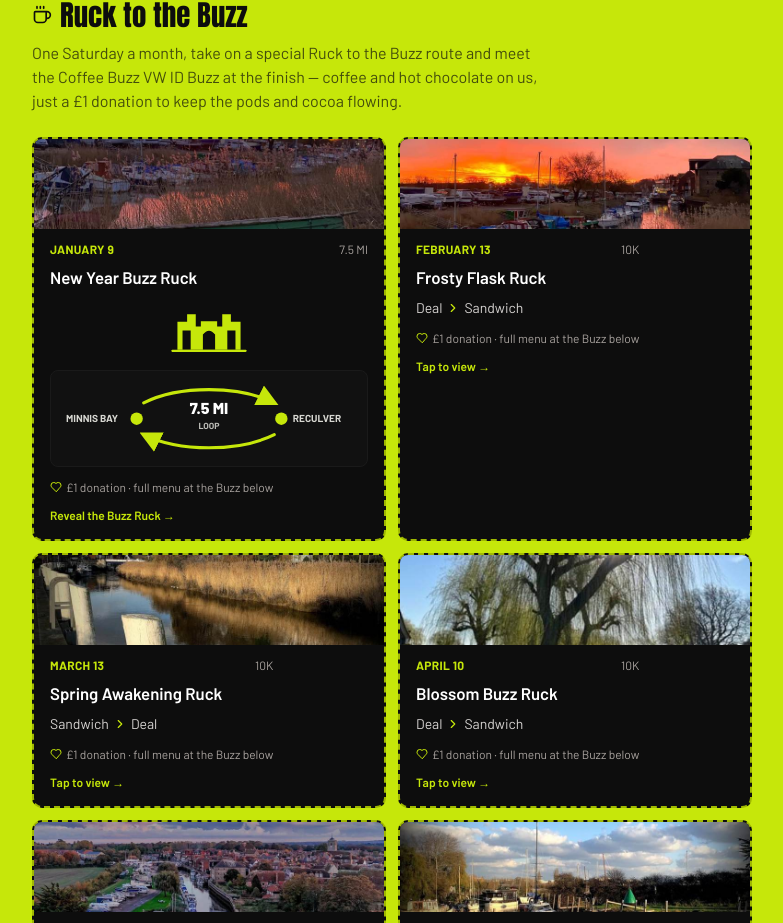
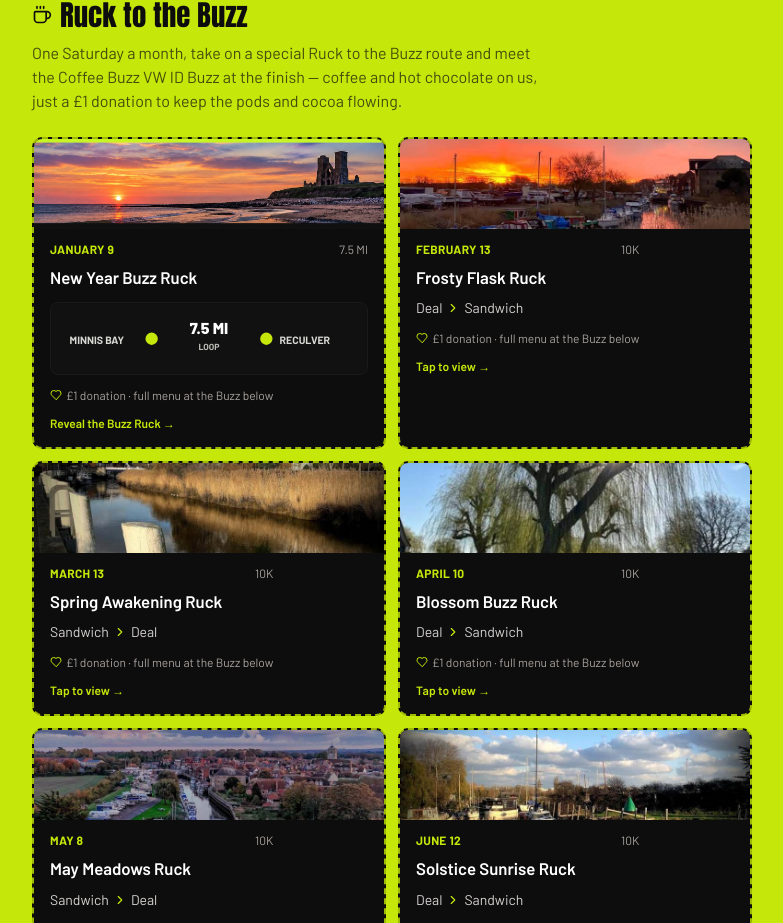
Before and after one commit to karenjgroom-a11y/ruck-500, a React (Vite) app: page / in a window 1280 px wide. Shown: the part 1690-2613 px from the top of the page, without its empty margins (248-1031 px from the left). Built offline with nearby package versions, Linux system fonts and the light colour scheme.

Commit message:
RUCK 500 V1.9.1 January card and flow update

```diff
--- a/package.json
+++ b/package.json
@@ -1,7 +1,7 @@
 {
   "name": "ruck-500-2027",
   "private": true,
-  "version": "1.9.0",
+  "version": "1.9.1",
   "type": "module",
   "scripts": {
     "dev": "vite",
--- a/src/App.jsx
+++ b/src/App.jsx
@@ -38,7 +38,7 @@ const MONTH_NAMES = [
 
 // One "Ruck to the Buzz" Saturday per month — 10km, alternating Sandwich <-> Deal
 const EVENTS = [
-  { month: 0, day: 9,  name: "New Year Buzz Ruck",     from: "Minnis Bay", to: "Reculver", scene: "bay", drink: "cocoa", photo: EVENT_PHOTO_1, distanceKm: 12, loop: true, integrated: true },
+  { month: 0, day: 9,  name: "New Year Buzz Ruck",     from: "Minnis Bay", to: "Reculver", scene: "bay", drink: "cocoa", photo: "/reculver-towers-sunset.jpg", distanceMiles: 7.5, loop: true, integrated: true },
   { month: 1, day: 13, name: "Frosty Flask Ruck",       from: "Deal",     to: "Sandwich", scene: "pier", drink: "cocoa",  photo: EVENT_PHOTO_2 },
   { month: 2, day: 13, name: "Spring Awakening Ruck",   from: "Sandwich", to: "Deal",     scene: "bay",  drink: "coffee", photo: EVENT_PHOTO_5 },
   { month: 3, day: 10, name: "Blossom Buzz Ruck",       from: "Deal",     to: "Sandwich", scene: "pier", drink: "coffee", photo: EVENT_PHOTO_4 },
@@ -1294,37 +1294,23 @@ export default function RuckChallenge() {
                   <span style={{ color: LIME }} className="text-xs font-bold uppercase tracking-wide">
                     {MONTH_NAMES[e.month]} {e.day}
                   </span>
-                  <span className="text-stone-400 text-xs">{e.integrated ? "7.5 MI" : (e.distanceKm ? `${e.distanceKm}K` : "10K")}</span>
+                  <span className="text-stone-400 text-xs">{e.integrated ? `${e.distanceMiles} MI` : "10K"}</span>
                 </div>
                 <span className="text-white font-semibold" style={{ fontSize: "1.05rem" }}>{e.name}</span>
                 {e.loop ? (
                   <>
-                    <div className="flex justify-center mt-1" aria-hidden="true">
-                      <svg viewBox="0 0 180 110" width="92" height="56" style={{ display: "block" }}>
-                        <path d="M28 94 L28 39 L47 39 L47 24 L64 24 L64 94 Z M116 94 L116 24 L133 24 L133 39 L152 39 L152 94 Z M64 94 L64 48 L74 48 L74 38 L106 38 L106 48 L116 48 L116 94 Z" fill={LIME} />
-                        <path d="M38 94 V56 H54 V94 Z M126 94 V56 H142 V94 Z M78 94 V64 Q90 49 102 64 V94 Z" fill={INK} />
-                        <path d="M18 96 H162" stroke={LIME} strokeWidth="4" strokeLinecap="round" />
-                      </svg>
-                    </div>
-                    <div
-                    className="mt-1 rounded-lg px-2 py-2"
+<div
+                    className="mt-1 rounded-lg px-2 py-1"
                     style={{ border: `1px solid ${CHARCOAL}`, background: "#111" }}
                     aria-label={`${e.distanceKm} kilometre loop from ${e.from} to ${e.to} and back`}
                   >
-                    <svg viewBox="0 0 340 90" width="100%" role="img" aria-hidden="true" style={{ display: "block", maxWidth: "100%" }}>
-                      <defs>
-                        <marker id="buzz-loop-arrow" markerWidth="7" markerHeight="7" refX="5.5" refY="3.5" orient="auto">
-                          <path d="M0,0 L7,3.5 L0,7 Z" fill={LIME} />
-                        </marker>
-                      </defs>
-                      <path d="M96 27 C136 7 204 7 244 27" fill="none" stroke={LIME} strokeWidth="3.5" strokeLinecap="round" markerEnd="url(#buzz-loop-arrow)" />
-                      <path d="M244 63 C204 83 136 83 96 63" fill="none" stroke={LIME} strokeWidth="3.5" strokeLinecap="round" markerEnd="url(#buzz-loop-arrow)" />
-                      <circle cx="88" cy="45" r="7" fill={LIME} />
-                      <circle cx="252" cy="45" r="7" fill={LIME} />
-                      <text x="8" y="49" fill="#D8D8D2" fontSize="11.5" fontWeight="700">MINNIS BAY</text>
-                      <text x="265" y="49" fill="#D8D8D2" fontSize="11.5" fontWeight="700">RECULVER</text>
-                      <text x="170" y="40" fill="white" fontSize="18" fontWeight="800" textAnchor="middle">7.5 MI</text>
-                      <text x="170" y="57" fill="#BDBDB8" fontSize="10" fontWeight="700" textAnchor="middle">LOOP</text>
+                    <svg viewBox="0 0 340 72" width="100%" role="img" aria-label="Minnis Bay to Reculver, 7.5 mile loop" style={{ display: "block", maxWidth: "100%" }}>
+                      <text x="12" y="42" fill="#D8D8D2" fontSize="12" fontWeight="700">MINNIS BAY</text>
+                      <circle cx="105" cy="36" r="7" fill={LIME} />
+                      <text x="170" y="31" fill="white" fontSize="18" fontWeight="800" textAnchor="middle">7.5 MI</text>
+                      <text x="170" y="49" fill="#BDBDB8" fontSize="10" fontWeight="700" textAnchor="middle">LOOP</text>
+                      <circle cx="235" cy="36" r="7" fill={LIME} />
+                      <text x="250" y="42" fill="#D8D8D2" fontSize="12" fontWeight="700">RECULVER</text>
                     </svg>
                   </div>
                   </>
--- a/src/BuzzEvent.jsx
+++ b/src/BuzzEvent.jsx
@@ -13,7 +13,6 @@ const EVENT = {
   id: "jan2027",
   name: "New Year Buzz Ruck",
   route: "Minnis Bay → Reculver → Minnis Bay",
-  distanceKm: 12,
   distanceMiles: 7.5,
   dateStr: "9 January 2027",
   meetPoint: "Minnis Bay Car Park",
@@ -150,35 +149,15 @@ function fmtElapsed(ms) {
 }
 
 
-function ReculverTowersGraphic({ compact = false }) {
-  const w = compact ? 110 : 170;
-  const h = compact ? 66 : 102;
-  return (
-    <svg viewBox="0 0 180 110" width={w} height={h} role="img" aria-label="Stylised Reculver Towers" style={{ display: "block", maxWidth: "100%", margin: "0 auto" }}>
-      <path d="M28 94 L28 39 L47 39 L47 24 L64 24 L64 94 Z M116 94 L116 24 L133 24 L133 39 L152 39 L152 94 Z M64 94 L64 48 L74 48 L74 38 L106 38 L106 48 L116 48 L116 94 Z" fill={LIME} />
-      <path d="M38 94 V56 H54 V94 Z M126 94 V56 H142 V94 Z M78 94 V64 Q90 49 102 64 V94 Z" fill={INK} opacity="0.96" />
-      <rect x="83" y="47" width="14" height="9" rx="1" fill={INK} opacity="0.96" />
-      <path d="M18 96 H162" stroke={LIME} strokeWidth="4" strokeLinecap="round" />
-    </svg>
-  );
-}
-
 function LoopGraphic() {
   return (
-    <svg viewBox="0 0 360 118" width="100%" role="img" aria-label="7.5 mile loop from Minnis Bay to Reculver and back" style={{ display: "block", maxWidth: "100%" }}>
-      <defs>
-        <marker id="event-loop-arrow" markerWidth="8" markerHeight="8" refX="6" refY="4" orient="auto">
-          <path d="M0,0 L8,4 L0,8 Z" fill={LIME} />
-        </marker>
-      </defs>
-      <path d="M108 34 C148 8 212 8 252 34" fill="none" stroke={LIME} strokeWidth="4" strokeLinecap="round" markerEnd="url(#event-loop-arrow)" />
-      <path d="M252 82 C212 108 148 108 108 82" fill="none" stroke={LIME} strokeWidth="4" strokeLinecap="round" markerEnd="url(#event-loop-arrow)" />
-      <circle cx="98" cy="58" r="9" fill={LIME} />
-      <circle cx="262" cy="58" r="9" fill={LIME} />
-      <text x="8" y="62" fill={CREAM} fontSize="12" fontWeight="700">MINNIS BAY</text>
-      <text x="278" y="62" fill={CREAM} fontSize="12" fontWeight="700">RECULVER</text>
-      <text x="180" y="54" fill="white" fontSize="22" fontWeight="800" textAnchor="middle">7.5 MI</text>
-      <text x="180" y="74" fill="#BDBDB8" fontSize="11" fontWeight="700" textAnchor="middle">LOOP</text>
+    <svg viewBox="0 0 360 76" width="100%" role="img" aria-label="Minnis Bay to Reculver, 7.5 mile loop" style={{ display: "block", maxWidth: "100%" }}>
+      <text x="10" y="45" fill={CREAM} fontSize="12" fontWeight="700">MINNIS BAY</text>
+      <circle cx="112" cy="38" r="8" fill={LIME} />
+      <text x="180" y="33" fill="white" fontSize="22" fontWeight="800" textAnchor="middle">7.5 MI</text>
+      <text x="180" y="54" fill="#BDBDB8" fontSize="11" fontWeight="700" textAnchor="middle">LOOP</text>
+      <circle cx="248" cy="38" r="8" fill={LIME} />
+      <text x="263" y="45" fill={CREAM} fontSize="12" fontWeight="700">RECULVER</text>
     </svg>
   );
 }
@@ -191,9 +170,6 @@ export default function BuzzEvent({ onExit, ruck500Name = "" }) {
   const [pendingPhoto, setPendingPhoto] = useState(null);
   const [toast, setToast] = useState("");
   const [now, setNow] = useState(Date.now());
-  const [firstName, setFirstName] = useState(participant.firstName || "");
-  const [surname, setSurname] = useState(participant.surname || "");
-  const [nickname, setNickname] = useState(participant.nickname || "");
   const toastTimer = useRef(null);
 
   function showToast(msg) {
@@ -258,18 +234,6 @@ export default function BuzzEvent({ onExit, ruck500Name = "" }) {
     return prevDone ? "active" : "todo";
   }
 
-  function doRegister() {
-    const first = firstName.trim();
-    const last = surname.trim();
-    if (!first || !last) {
-      showToast("Add your first name and surname");
-      return;
-    }
-    const next = { ...participant, firstName: first, surname: last, nickname: nickname.trim() };
-    persistParticipant(next);
-    setScreen("welcome");
-  }
-
   function doStart() {
     const next = { ...participant, startTime: Date.now(), finishTime: null };
     persistParticipant(next);
@@ -329,9 +293,6 @@ export default function BuzzEvent({ onExit, ruck500Name = "" }) {
 
     const fresh = blankParticipant(ruck500Name);
     setParticipant(fresh);
-    setFirstName(fresh.firstName || "");
-    setSurname(fresh.surname || "");
-    setNickname("");
     setPhotos({});
     setPendingPhoto(null);
     setActiveCpId(null);
@@ -456,8 +417,10 @@ export default function BuzzEvent({ onExit, ruck500Name = "" }) {
             <span className="inline-block border-2 rounded-full px-4 py-1.5 text-xs font-bold tracking-widest mb-5" style={{ borderColor: INK }}>ONE-DAY EVENT</span>
             <h1 className="display" style={{ fontSize: "3.5rem", lineHeight: 0.9 }}>NEW YEAR<br />BUZZ RUCK</h1>
             <p className="font-bold mt-4">9 January 2027 · Minnis Bay</p>
-            <div className="mt-4"><ReculverTowersGraphic /></div>
-            <div style={{ background: INK_SOFT, borderRadius: 16, border: `1px solid ${LIME_DEEP}` }} className="mt-4 p-4"><LoopGraphic /></div>
+            <div className="mt-5 rounded-2xl overflow-hidden" style={{ border: `2px solid ${INK}` }}>
+              <img src="/reculver-towers-sunset.jpg" alt="Reculver Towers at sunset" style={{ width: "100%", height: 150, objectFit: "cover", display: "block" }} />
+            </div>
+            <div style={{ background: INK_SOFT, borderRadius: 16, border: `1px solid ${LIME_DEEP}` }} className="mt-4 p-3"><LoopGraphic /></div>
             <div className="grid grid-cols-2 gap-3 mt-4 text-left">
               <div style={{ background: CREAM, borderRadius: 12 }} className="p-3">
                 <span className="text-xs font-bold uppercase opacity-60">Meet</span>
@@ -473,34 +436,19 @@ export default function BuzzEvent({ onExit, ruck500Name = "" }) {
         <section className="px-5 py-8">
           <div className="max-w-md mx-auto">
             <p className="text-center text-sm opacity-70 mb-5">Photo checkpoints. No GPS. No fuss.</p>
-            <button onClick={() => setScreen("register")} className="w-full py-4 rounded-full font-bold text-lg" style={{ background: LIME, color: INK }}>
-              JOIN THE RUCK
+            <button
+              onClick={() => {
+                const fresh = { ...participant, ...blankParticipant(ruck500Name), nickname: participant.nickname || "" };
+                persistParticipant(fresh);
+                setScreen("welcome");
+              }}
+              className="w-full py-4 rounded-full font-bold text-lg"
+              style={{ background: LIME, color: INK }}
+            >
+              CONTINUE
             </button>
           </div>
         </section>
-      </div>
-    );
-  }
-
-  if (screen === "register") {
-    return (
-      <div style={{ ...shell, background: CREAM, color: INK }}>
-        {topbar}
-        <div className="max-w-md mx-auto w-full px-5 py-8">
-          <button onClick={() => setScreen("landing")} className="text-sm underline mb-5">← Back</button>
-          <h2 className="display" style={{ fontSize: "2.4rem" }}>SIGN UP</h2>
-          <p className="text-sm opacity-65 mb-5">Just the basics. Stored only on this phone.</p>
-          <label className="text-xs font-bold uppercase tracking-wide">First name
-            <input value={firstName} onChange={(e) => setFirstName(e.target.value)} className="mt-1 mb-3 w-full border-2 rounded-xl px-3 py-3 text-base font-normal" style={{ borderColor: KHAKI, background: "white" }} />
-          </label>
-          <label className="text-xs font-bold uppercase tracking-wide">Surname
-            <input value={surname} onChange={(e) => setSurname(e.target.value)} className="mt-1 mb-3 w-full border-2 rounded-xl px-3 py-3 text-base font-normal" style={{ borderColor: KHAKI, background: "white" }} />
-          </label>
-          <label className="text-xs font-bold uppercase tracking-wide">Nickname / ruck name (optional)
-            <input value={nickname} onChange={(e) => setNickname(e.target.value)} className="mt-1 mb-5 w-full border-2 rounded-xl px-3 py-3 text-base font-normal" style={{ borderColor: KHAKI, background: "white" }} />
-          </label>
-          <button onClick={doRegister} className="w-full py-4 rounded-full font-bold text-lg" style={{ background: INK, color: LIME }}>CONTINUE</button>
-        </div>
       </div>
     );
   }
```
Also changed, not shown: README.txt, public/reculver-towers-sunset.jpg (added).
